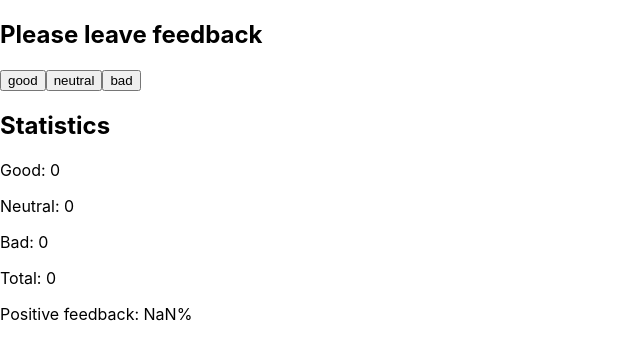
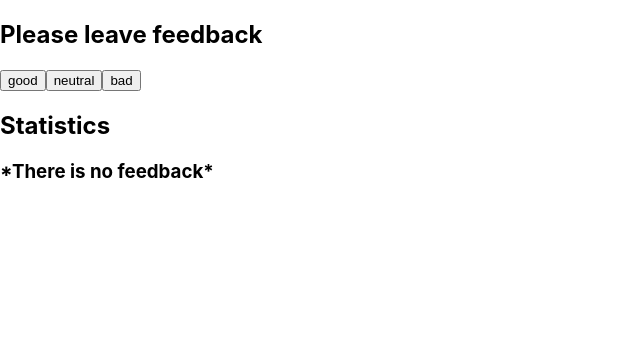
Before and after one commit to Dmytro-Hlushchenko/goit-react-hw-02-feedback, a React (Create React App) app: page / in a window 1280 px wide. Shown: the top 360 px of the page, without its empty margins (0-640 px from the left). Built offline with nearby package versions, Linux system fonts and the light colour scheme.

Commit message:
feedback-done

```diff
--- a/src/components/App.jsx
+++ b/src/components/App.jsx
@@ -1,9 +1,9 @@
 import FeedbackOptions from "./FeedbackOptions";
 import Stats from "./FeedStatistics";
 import React, { Component } from "react";
-import { Section } from "./App.styled";
+import Section  from "./Section";
+import  Notification from "./Notification";
 // import PropTypes from 'prop-types';
-
 export class App extends Component {
 
   state = {
@@ -38,21 +38,20 @@ export class App extends Component {
       return (
         <>
           <Section title="Please leave feedback">
-            <h1>Please leave feedback</h1>
             <FeedbackOptions
               options={options}
               onLeaveFeedback={this.onLeaveFeedback}
             />
           </Section>
           <Section title="Statistics">
-            <h2>Statistics</h2>
-            <Stats
+              {totalFeedback > 0 ? (<Stats
               good={good}
               neutral={neutral}
               bad={bad}
               total={totalFeedback}
               positivePercentage={countPositiveFeedbackPercentage}
-              />
+              />) : (
+            <Notification message="*There is no feedback*" />)}
           </Section>
         </>
       );
--- /dev/null
+++ b/src/components/Notification/Notification.jsx
@@ -0,0 +1,11 @@
+import PropTypes from 'prop-types';
+
+export default function Notification({ message }) {
+    return (
+        <h3>{message}</h3>
+    )
+}
+
+Notification.propTypes = {
+  message: PropTypes.string.isRequired,
+};
--- /dev/null
+++ b/src/components/Notification/index.js
@@ -0,0 +1 @@
+export { default } from './Notification.jsx'
--- /dev/null
+++ b/src/components/Section/Section.jsx
@@ -0,0 +1,14 @@
+import PropTypes from 'prop-types';
+
+export default function Section({ title, children }) {
+  return (
+    <section>
+      {title && <h2>{title}</h2>}
+      {children}
+    </section>
+  );
+}
+
+Section.propTypes = {
+  title: PropTypes.string.isRequired,
+};
--- /dev/null
+++ b/src/components/Section/index.js
@@ -0,0 +1 @@
+export { default } from  './Section.jsx'
```
Also changed, not shown: src/components/FeedStatistics/FeedStatistics.jsx (+9 -1 lines), src/components/FeedbackOptions/FeedbackOptions.jsx (+6 -1 lines).
